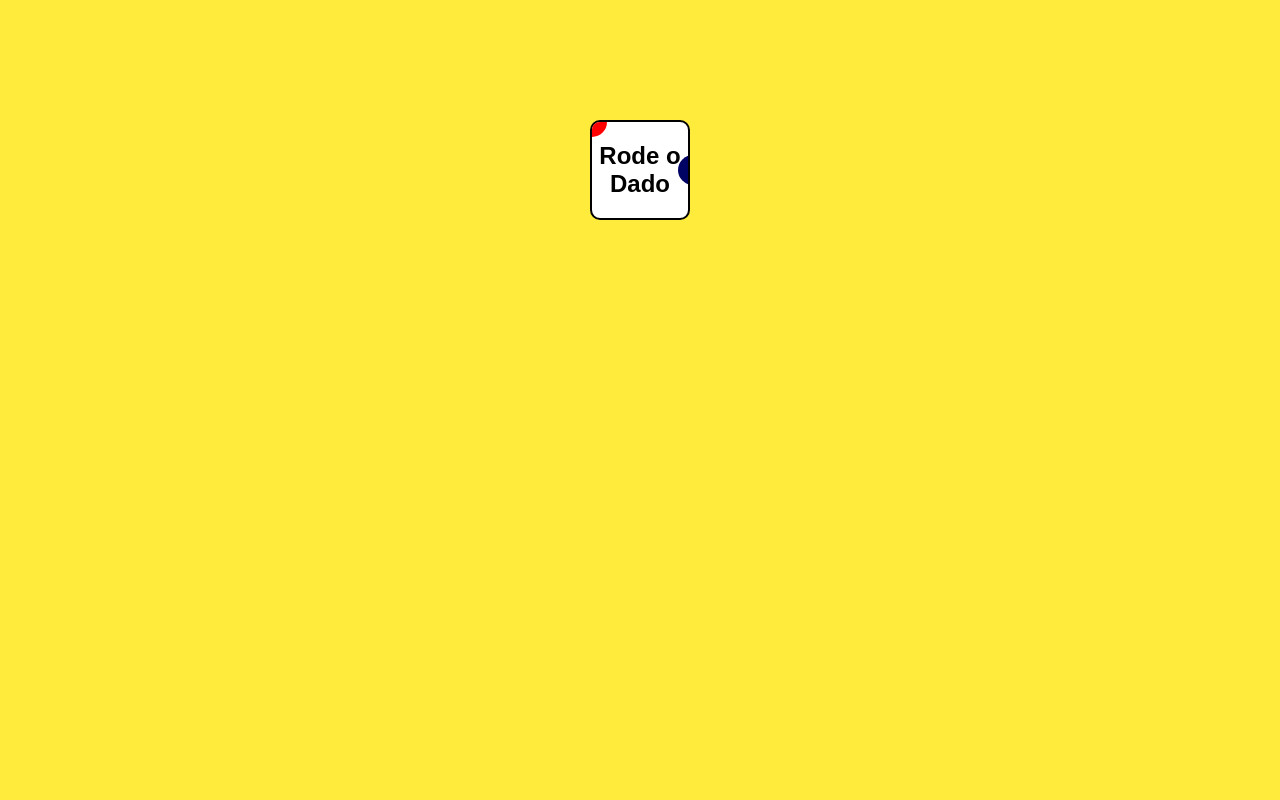
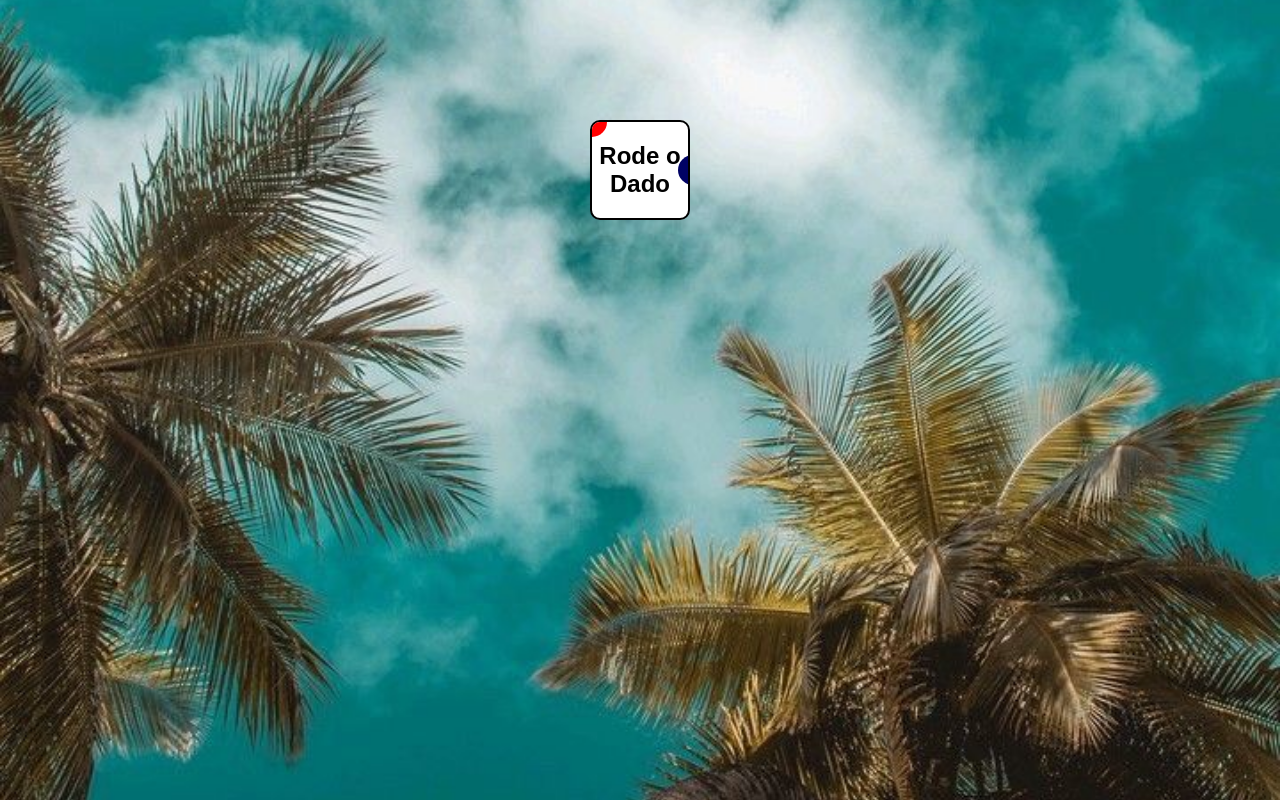
Before and after one commit to rafaelmattoss/apenas-jogue-esse-jogo, a plain HTML site: page jogo.html in a window 1280 px wide. Drawn offline with nearby package versions, Linux system fonts and the light colour scheme.

Commit message:
novas atts

```diff
--- a/style.css
+++ b/style.css
@@ -3,11 +3,14 @@
 /* Estilo para o corpo da página */
 body {
     font-family: Arial, sans-serif;
-    background-color:  #ffeb3b;
     margin: 0%;
     padding: 0%;
     height: 100%;
     width: 100%;
+    background-image: url('316dd73e47443990d0a853ce705af602.jpg'); /* Substitua 'caminho/para/sua/imagem.jpg' pelo caminho correto da sua imagem */
+    background-size: cover; /* Ajusta o tamanho da imagem para cobrir todo o corpo */
+    background-position: center; /* Centraliza a imagem */
+    background-repeat: no-repeat; /* Evita que a imagem se repita */
 
 }
 
@@ -108,9 +111,7 @@ h1 {
 
 
 
-#cartasint {
-    background-color: #ffeb3b;
-}
+
 
 #dado {
     width: 100px;
```
Also changed, not shown: 316dd73e47443990d0a853ce705af602.jpg (added).
